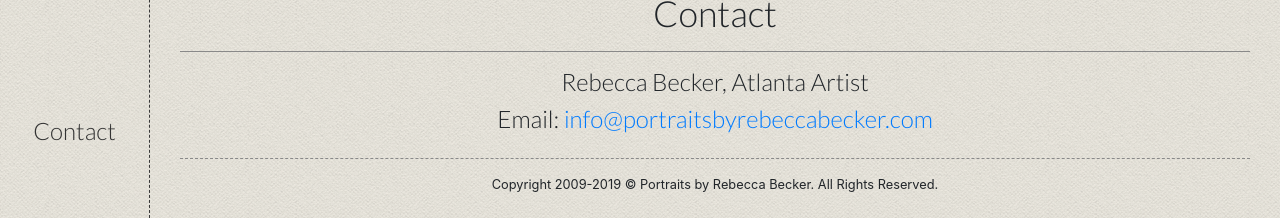
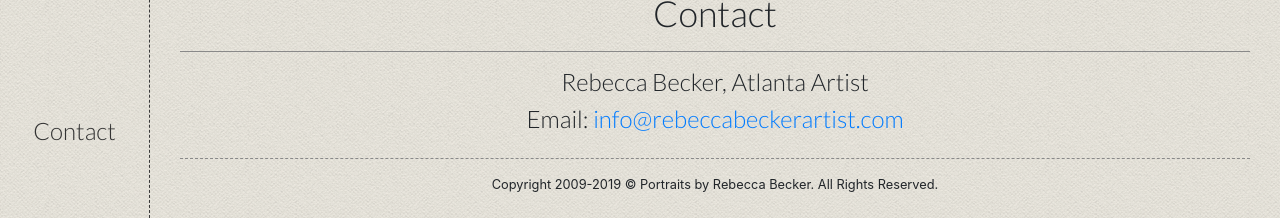
Before and after one commit to bhirsch42/forestry-rebecca-becker, a Jekyll site: the page built from index.md, in a window 1280 px wide and 900 px high, scrolled down 1440 px. Shown: the part 682-900 px from the top of the window. Built offline with Jekyll 4.4.1, drawn with Linux system fonts in a browser that asks for light colours.

Commit message:
Update from Forestry.io - Updated footer.yml

```diff
--- a/_data/footer.yml
+++ b/_data/footer.yml
@@ -1,3 +1,3 @@
 ---
-email: info@portraitsbyrebeccabecker.com
+email: info@rebeccabeckerartist.com
 copyright: Copyright 2009-2019 © Portraits by Rebecca Becker. All Rights Reserved.
```
